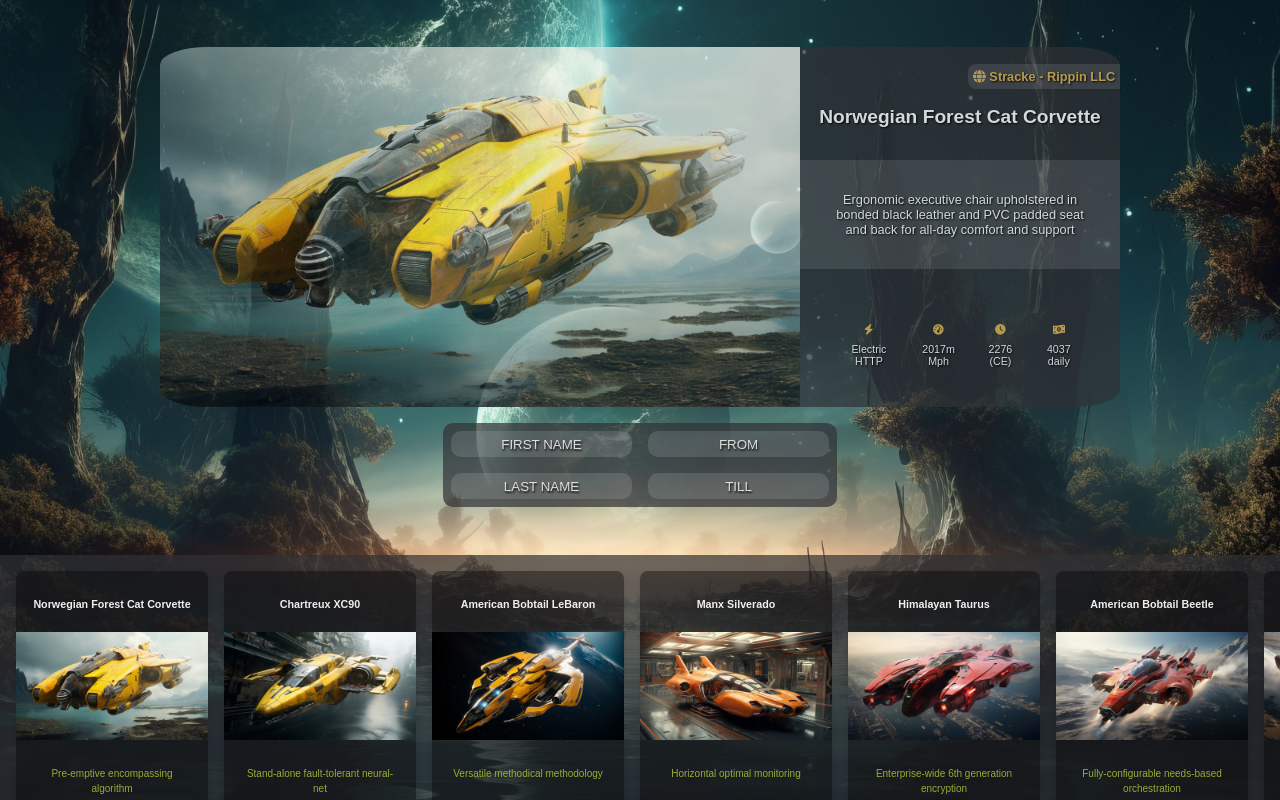
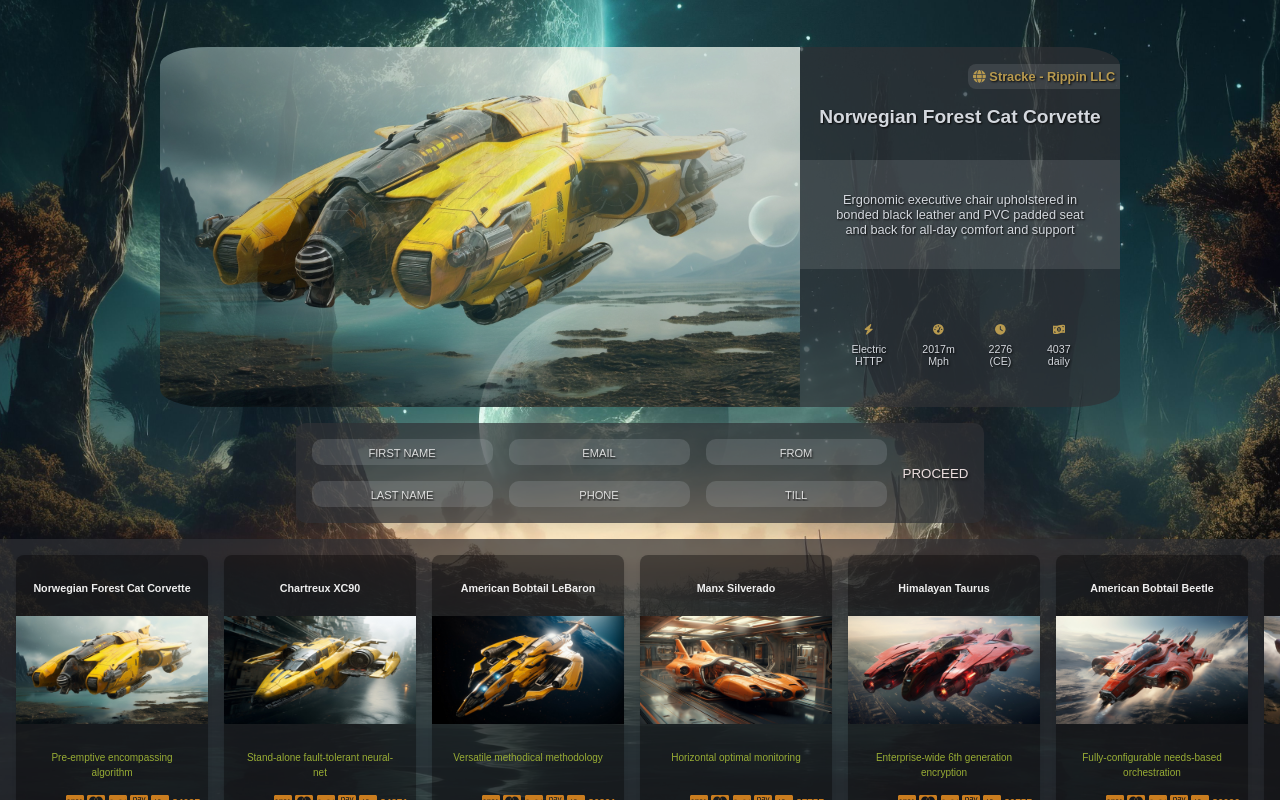
Before and after one commit to thegroosalugg/Andromeda, a React (Vite) app: page /ships in a window 1280 px wide. Both pictures are taken after a click on the picture 678 px from the left and 519 px from the top of the page. Shown: the part 125-925 px from the top of the page. Built offline with nearby package versions, Linux system fonts and the light colour scheme; a web font is replaced by a local one.

Commit message:
updated form styling and minor animation tweaks elsewhere

```diff
--- a/src/components/form/DateInput.tsx
+++ b/src/components/form/DateInput.tsx
@@ -18,6 +18,7 @@ const DateInput: React.FC<DateProps> = ({ id, label }) => {
       selected={startDate}
       onChange={(date: Date) => setStartDate(date)}
       placeholderText={label}
+      required
     />
   );
 };
--- a/src/components/form/Form.module.css
+++ b/src/components/form/Form.module.css
@@ -1,9 +1,11 @@
 .form {
   background-color: rgba(47, 49, 54, 0.7);
   display: flex;
+  flex-wrap: wrap;
   place-content: center;
   max-width: fit-content;
   margin: 1rem auto;
+  padding: 0.5rem;
   border-radius: 10px;
 }
 
@@ -11,3 +13,12 @@
   display: flex;
   flex-direction: column;
 }
+
+.form button {
+  color: rgb(235, 222, 222);
+  background-color: transparent;
+  text-shadow: 1px 2px 2px rgb(23, 23, 23);
+  border-radius: 10px;
+  padding: 0.5rem;
+  border: none;
+}
--- a/src/components/form/Form.tsx
+++ b/src/components/form/Form.tsx
@@ -7,12 +7,17 @@ export default function Form() {
     <form className={css.form}>
       <div className={css.column}>
         <Input label='FIRST NAME' id='name' />
-        <Input label='LAST NAME' id='surname' />
+        <Input label='LAST NAME'  id='surname' />
       </div>
       <div className={css.column}>
-        <DateInput label='FROM' id='date' />
-        <DateInput label='TILL' id='date' />
+        <Input label='EMAIL' id='email' type='email' />
+        <Input label='PHONE' id='tel'   type='tel' />
       </div>
+      <div className={css.column}>
+        <DateInput label='FROM' id='datefrom' />
+        <DateInput label='TILL' id='datetill' />
+      </div>
+      <button>PROCEED</button>
     </form>
   );
 }
--- a/src/components/form/Input.module.css
+++ b/src/components/form/Input.module.css
@@ -5,11 +5,19 @@
   border-radius: 10px;
   height: 1.5rem;
   margin: 0.5rem;
+  text-align: center;
   border: none;
-  text-align: center;
+  outline: none;
 }
 
 .input::placeholder {
   color: rgba(255, 255, 255, 0.803);
   text-shadow: 1px 2px 2px rgb(23, 23, 23);
+  font-size: smaller;
 }
+
+/* override browser autofill colors */
+input:-webkit-autofill, input:-webkit-autofill:focus {
+  -webkit-box-shadow: 0 0 0 50px rgba(23, 23, 23, 0.64) inset;
+  -webkit-text-fill-color: rgb(235, 222, 222);
+}
--- a/src/components/spaceships/UFO.module.css
+++ b/src/components/spaceships/UFO.module.css
@@ -3,7 +3,7 @@
   flex-direction: column;
   place-items: center;
   margin-top: 2rem;
-  margin-bottom: -145px;
+  margin-bottom: -140px;
 }
 
 .ufo img {
--- a/src/components/spaceships/city/ShipBanner.tsx
+++ b/src/components/spaceships/city/ShipBanner.tsx
@@ -21,13 +21,13 @@ const ShipBanner: React.FC = () => {
 
   // % = slower entrance/exit. vw = greater delay on entrance, faster animation, faster exit.
   // must always use 100vw when animating from the right. Can use -100%/-100vw from the left.
-  const [enter, direction] = rand(1, 2) === 1 ? ['-100%', 1] : ['100vw', -1];
-  let exit: string | string[] = direction === 1 ? '100vw' : '-100%';
+  const [enter, direction]    = rand(1, 2) === 1 ? ['-100%', 1] : ['100vw', -1];
+  let exit: string | string[] =  direction === 1 ?   '100vw'    : '-100%';
   let ship = ships[rand(0, 3)];
 
-  const rotateX = rand(1, 5) === 1 ? [0, 0, 360, 0, 0] : 0;
-  const scale = rand(1, 4) === 1 ? [1, 1.5, 1, 0.7, 1] : 1;
-  const y = rand(1, 5) === 1 ? [0, 0, 20, 0, 0] : [0, 0, -20, 0, 0];
+  const rotateX = rand(1, 5) === 1 ? [0, 0, 360, 0, 0]    : 0;
+  const   scale = rand(1, 4) === 1 ? [1, 1.5, 1, 0.7, 1]  : 1;
+  const       y = rand(1, 4) === 1 ? [0, -10, 10, -10, 0] : 0;
 
   if (rand(1, 15) === 1) {
     ship = jetson;
--- a/src/components/spaceships/list/SpaceShipsList.module.css
+++ b/src/components/spaceships/list/SpaceShipsList.module.css
@@ -16,7 +16,7 @@
 
 /* for scrollX layout */
 .ship-rows {
-  margin: 2rem 0 0;
+  margin: 0;
   padding: 1rem;
   display: flex;
   gap: 1rem;
```
